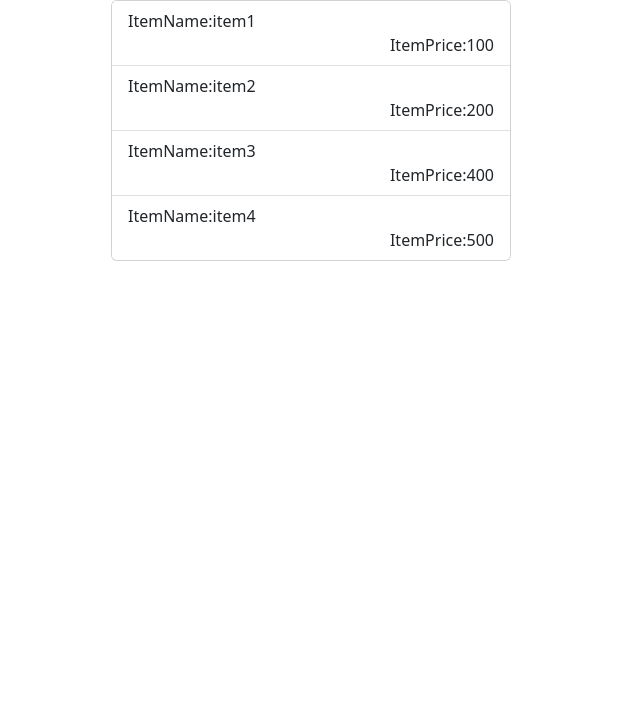
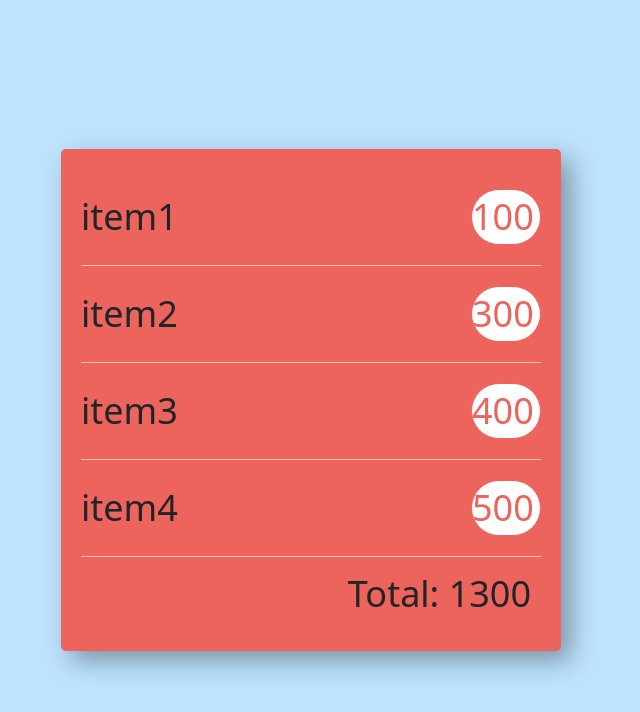
Before and after one commit to shivarajrs007/my-app, a React (Create React App) app: page /MainPage in a window 1280 px wide. Shown: the top 712 px of the page, without its empty margins (329-969 px from the left). Built offline with nearby package versions, Linux system fonts and the light colour scheme.

Commit message:
implemented ui for checkout screen

```diff
--- a/package.json
+++ b/package.json
@@ -3,6 +3,7 @@
   "version": "0.1.0",
   "private": true,
   "dependencies": {
+    "@fortawesome/react-fontawesome": "^0.2.0",
     "@testing-library/jest-dom": "^5.17.0",
     "@testing-library/react": "^13.4.0",
     "@testing-library/user-event": "^13.5.0",
--- /dev/null
+++ b/src/Components/MainPage.css
@@ -0,0 +1,135 @@
+* {
+    font-size: 36px;
+  }
+
+  body {
+    margin: 0;
+    padding: 0;
+    font-family: sans-serif;
+    color: white;
+  }
+
+  .App {
+    font-family: sans-serif;
+    text-align: center;
+  }
+
+  .app-background {
+    background-color: #bee3ff;
+    display: flex;
+    justify-content: center;
+    align-items: center;
+    min-height: 100vh;
+  }
+
+  .main-container {
+    background-color: #ec645b;
+    width: 500px;
+    height: min-content;
+    border-radius: 5px;
+    padding: 20px;
+    box-shadow: 10px 10px 26px 0px rgba(0, 0, 0, 0.35);
+  }
+
+  .title {
+    text-align: center;
+  }
+
+  .add-item-box {
+    background: #fbc1bb;
+    color: #ec645b;
+    margin-top: 1em;
+    margin-bottom: 1em;
+    display: flex;
+    align-items: center;
+    border-radius: 10px;
+    padding: 5px;
+  }
+
+  .add-item-box svg {
+    margin: 5px;
+  }
+
+  .add-item-input {
+    box-sizing: border-box;
+    border: none;
+    background: transparent;
+    color: #ec645b;
+    width: 100%;
+    height: 30px;
+  }
+
+  input::placeholder {
+    color: #ec645b;
+  }
+  input:focus {
+    outline: 0;
+  }
+
+  .item-list {
+    display: flex;
+    flex-direction: column;
+  }
+
+  .item-container {
+    display: flex;
+    align-items: center;
+    justify-content: space-between;
+    padding: 20px 0 20px 0;
+    border-bottom: 1px #fbc1bb solid;
+  }
+
+  .item-name {
+    cursor: pointer;
+  }
+
+  .item-name svg {
+    margin-left: 5px;
+    margin-right: 5px;
+  }
+
+  .item-action-buttons {
+    /* width: 30%; */
+    display: flex;
+    justify-content: space-between;
+  }
+
+  .remove-button {
+    color: white;
+    background-color: red;
+  }
+
+  .total {
+    float: right;
+    padding: 10px;
+  }
+
+  .quantity {
+    display: flex;
+    align-items: center;
+    border: 1px solid #ec645b;
+    background: white;
+    border-radius: 50px;
+    font-size: 12px;
+    color: #ec645b;
+    min-width: 70px;
+    justify-content: space-between;
+  }
+
+  button {
+    background: transparent;
+    border: none;
+    margin: 3px;
+    color: #ec645b;
+  }
+  button:focus {
+    outline: 0;
+  }
+
+  button:hover {
+    cursor: pointer;
+  }
+
+  .completed {
+    text-decoration: line-through;
+  }
--- a/src/Components/MainPage.js
+++ b/src/Components/MainPage.js
@@ -1,20 +1,24 @@
 import React from "react";
-
-const MainPage = () =>
-{
-    const items = [{ id: 1,itemName: "item1", price: "100" },{ id: 2,itemName: "item2", price: "200" },{ id: 3,itemName: "item3", price: "400" },{ id: 4,itemName: "item4", price: "500" }];
-    const arrayDataItems = items.map(course =>
-        <li className="list-group-item" key={course.id}>
-          <span>ItemName:{course.itemName}</span>
-          <span className="d-flex justify-content-end">ItemPrice:{course.price}</span>
-        </li>
-      )
+import './MainPage.css';
+const MainPage = () => {
+    const items = [{ id: 1, itemName: "item1", price: 100 }, { id: 2, itemName: "item2", price: 300 }, { id: 3, itemName: "item3", price: 400 }, { id: 4, itemName: "item4", price: 500 }];
+    const Total = items.reduce((total, item) => total + item.price, 0);
     return (
-        <div className="d-flex justify-content-center">
-            <div className="card " style={{width: '25rem'}}>
-                <ul className="list-group list-group-flush">
-                   {arrayDataItems}
-                </ul>
+        <div className='app-background'>
+            <div className='main-container'>
+                <div className='item-list'>
+                    {items.map((item) => (
+                        <div className='item-container' key={item.id}>
+                            <div className='item-name' >
+                                <span>{item.itemName}</span>
+                            </div>
+                            <div className='quantity'>
+                                <span>{item.price}</span>
+                            </div>
+                        </div>
+                    ))}
+                </div>
+                <div className='total'>Total: {Total}</div>
             </div>
         </div>
     );
```
Also changed, not shown: 1 other file (tests, documents, lock files or other folders).
